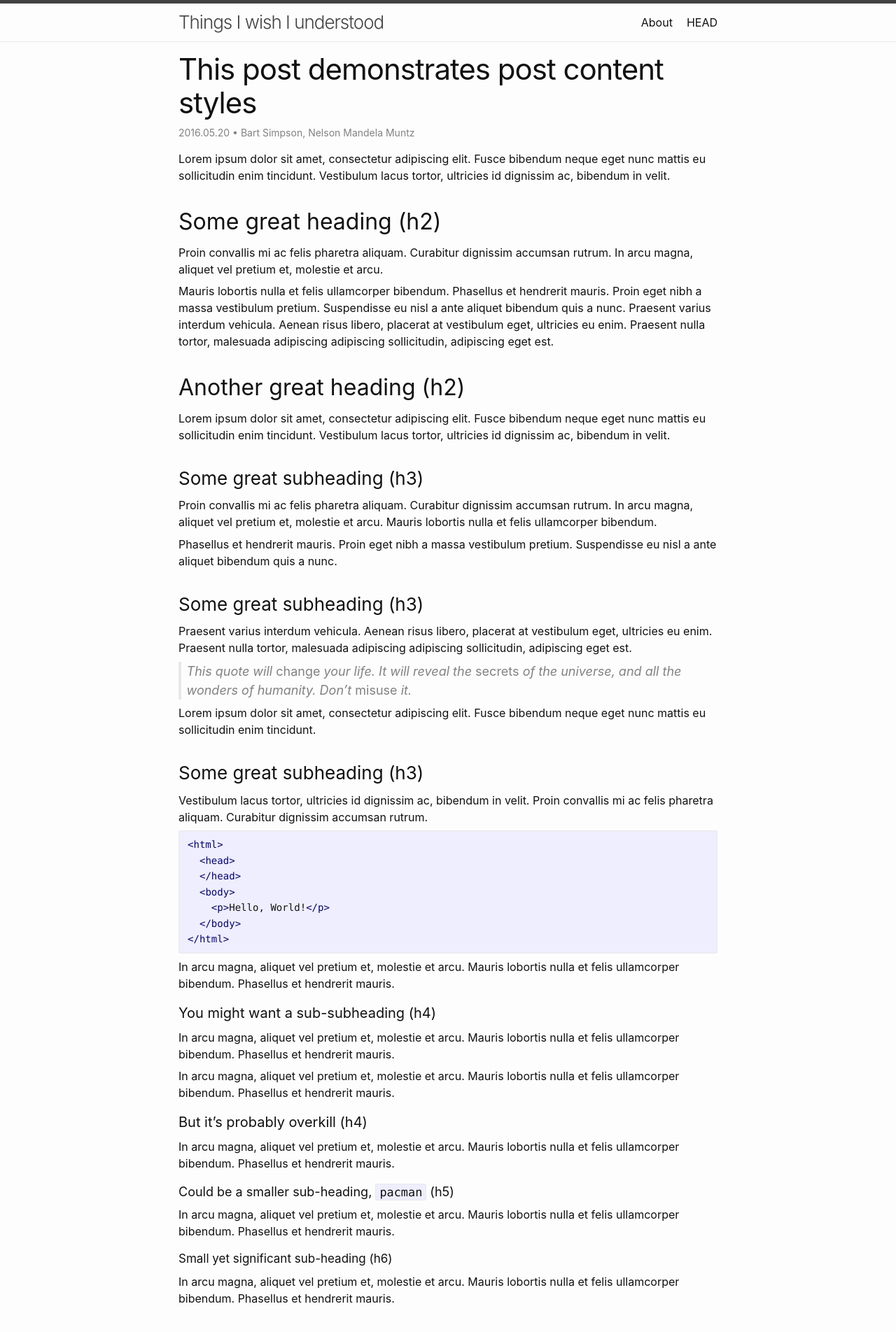
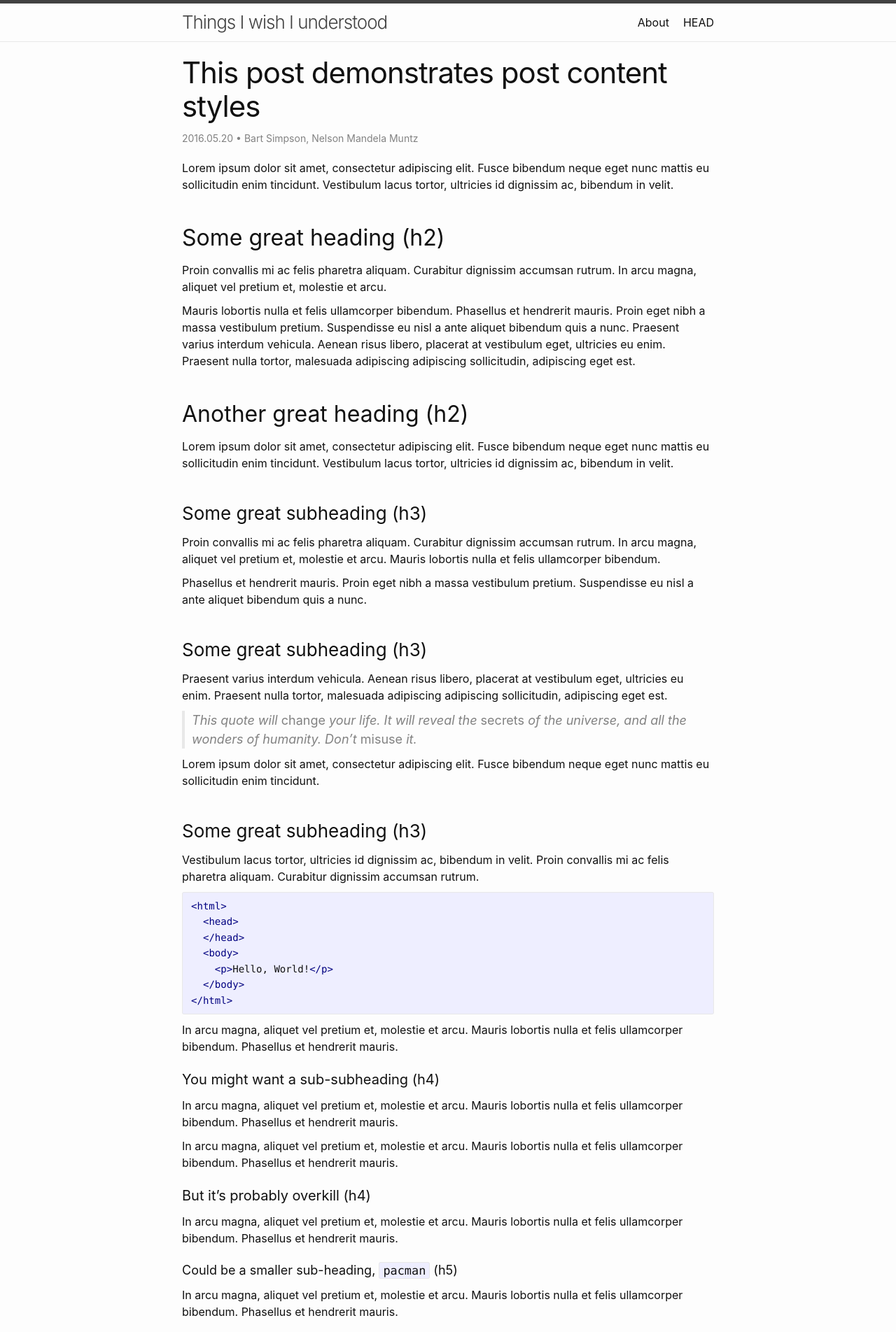
Before and after one commit to martyblaber/martyblaber.github.io, a Jekyll site: the page built from _posts/2016-05-20-this-post-demonstrates-post-content-styles.md, in a window 1280 px wide. Shown: the top 1904 px of the page at 70% size. Built offline with Jekyll 4.4.1, drawn with Linux system fonts in a browser that asks for light colours.

Commit message:
Change spacing to 20 pix

```diff
--- a/_sass/minima/custom-variables.scss
+++ b/_sass/minima/custom-variables.scss
@@ -1,4 +1,4 @@
 @charset "utf-8";
 
 // Placeholder to allow overriding predefined variables smoothly.
-$spacing-unit:     15px;
+$spacing-unit:     20px;
```
